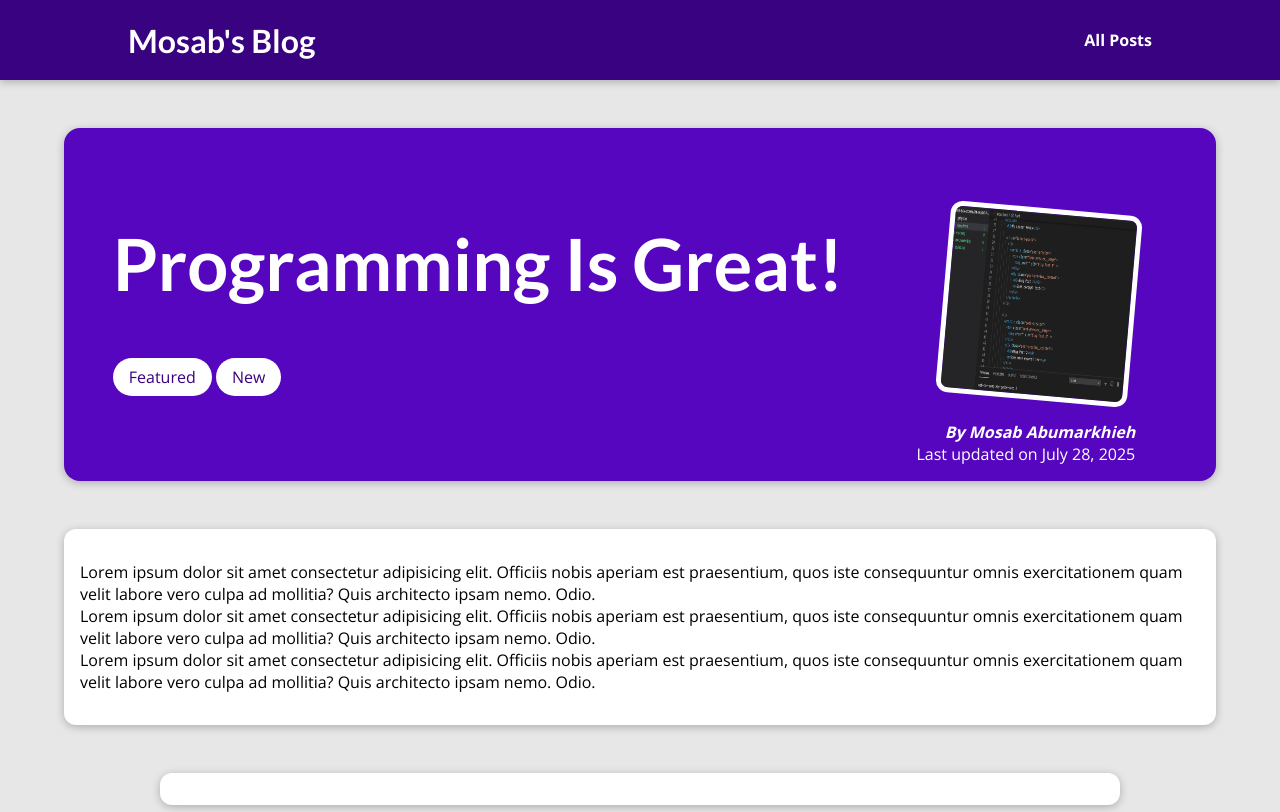
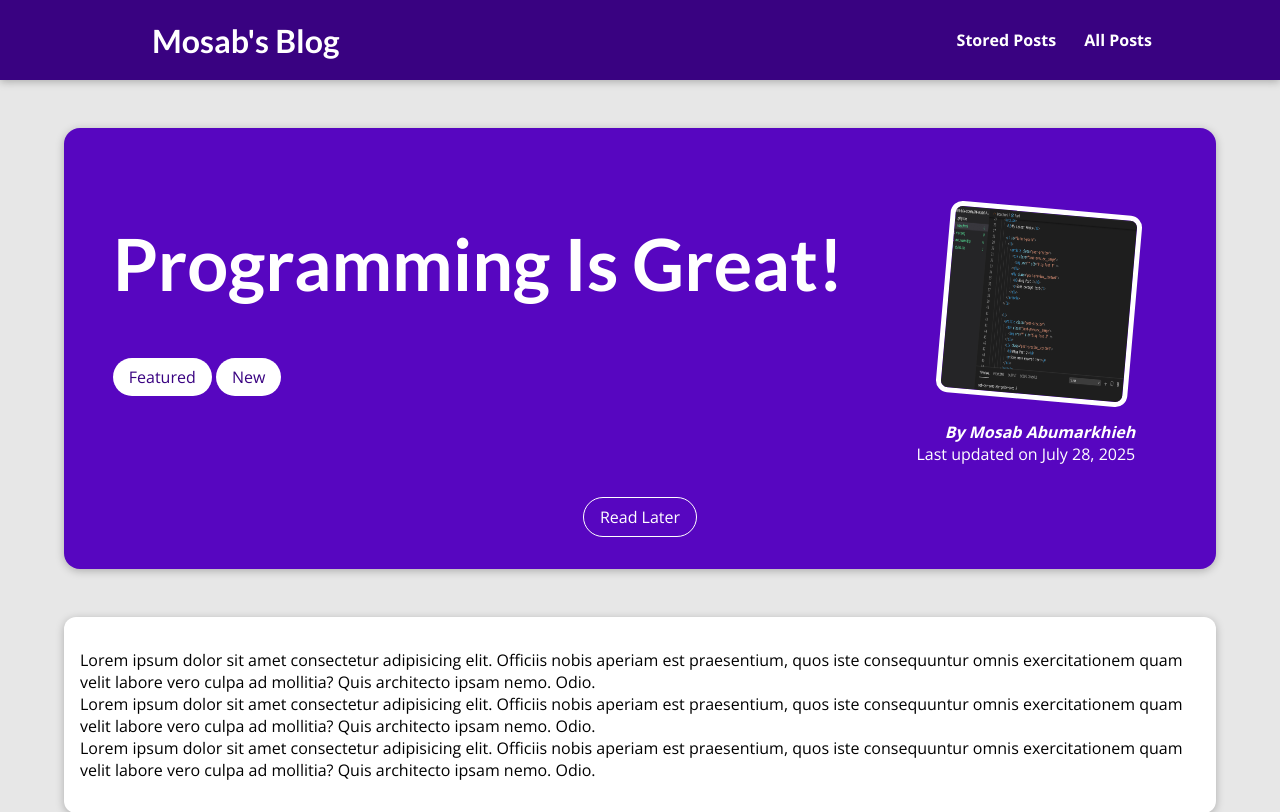
Before and after one commit to mosababumarkhieh/my_site, a Django app: a page that uses templates/base.html in a window 1280 px wide. Shown: the top 812 px of the page. Run offline with Django 5.2, Linux system fonts and the light colour scheme; data comes from the database, SQL or seed files in the repository; both versions use the stored data as it was after the commit.

Commit message:
added sessions, added read later list add func and remove func

```diff
--- a/blog/static/blog/post-detail.css
+++ b/blog/static/blog/post-detail.css
@@ -8,6 +8,11 @@ body {
 }
 
 #summary {
+  display: flex;
+  justify-content: space-evenly;
+}
+
+#top-container {
   margin: 8rem auto 3rem auto;
   padding: 2rem;
   width: 90%;
@@ -18,8 +23,6 @@ body {
   box-shadow: 0 2px 8px rgba(0, 0, 0, 0.25);
   min-height: 22rem;
   height: auto;
-  display: flex;
-  justify-content: space-evenly;
 }
 
 #summary h2 {
@@ -181,6 +184,26 @@ main {
   color: #797979;
 }
 
+#read-later-container {
+  margin-top: 3rem;
+  text-align: center;
+}
+
+#read-later-button {
+  font-size: 1.5rem;
+  border: 1px solid white;
+  background-color: transparent;
+  color: white;
+  font: inherit;
+  cursor: pointer;
+}
+
+#read-later-button:active,
+#read-later-button:hover {
+  background-color: white;
+  color: #390281;
+}
+
 @media (max-width: 60rem) {
   #summary {
     display: flex;
--- a/blog/templates/blog/index.html
+++ b/blog/templates/blog/index.html
@@ -12,7 +12,7 @@
 {% block content %}
   <section id="welcome">
     <header>
-      <img src="{% static "blog/images/MosabPfp.webp" %}" alt="Mosab - The Author Of This Blog" />
+      <img src="{% static "blog/images/MosabPfp.jpg" %}" alt="Mosab - The Author Of This Blog" />
       <h2>MOSAB'S BLOG</h2>
     </header>
     <p>Hi, I am Mosab and I love to blog about tech and personal hobbies!</p>
--- a/blog/templates/blog/post-detail.html
+++ b/blog/templates/blog/post-detail.html
@@ -16,7 +16,8 @@
     </div>
   {% endif %}
 
-  <section id="summary">
+  <section id="top-container">
+    <div id="summary">
       <div class="title-tag">
         <h2>{{ post.title }}</h2>
         {% for tag in tags %}
@@ -30,6 +31,20 @@
           Last updated on <time>{{ post.date }}</time>
         </div>
       </article>
+    </div>
+    <div id="read-later-container">
+      <form action="{% url "read-later" %}" method="POST">
+        {% csrf_token %}
+        <input type="hidden" value="{{ post.id }}" name="post_id" />
+        <button id="read-later-button" class="tag">
+          {% if saved_for_later %}
+            Remove from Saved
+          {% else %}
+            Read Later
+          {% endif %}
+        </button>
+      </form>
+    </div>
   </section>
 
   <main>
--- a/blog/urls.py
+++ b/blog/urls.py
@@ -6,4 +6,5 @@ urlpatterns = [
     path('', views.StartingPageView.as_view(), name="starting-page"),
     path('posts', views.AllPostsView.as_view(), name="posts-page"),
     path('posts/<slug:slug>', views.SinglePostView.as_view(), name="post-detail-page"),
+    path('read-later', views.ReadLaterView.as_view(), name="read-later")
 ]
--- a/blog/views.py
+++ b/blog/views.py
@@ -49,13 +49,23 @@ class AllPostsView(ListView):
 #     })
 
 class SinglePostView(View):
+    def is_stored_for_later(self, request, post_id):
+        stored_posts = request.session.get("stored_posts")
+        if stored_posts is not None:
+            is_saved_for_later = post_id in stored_posts
+        else:
+            is_saved_for_later = False
+        return is_saved_for_later
+
     def get(self, request, slug):
         post = Post.objects.get(slug=slug)
+
         context = {
             "post": post,
             "tags": post.tags.all(),
             "comment_form": CommentForm(),
-            "comments": post.comments.all().order_by("-id")
+            "comments": post.comments.all().order_by("-id"),
+            "saved_for_later": self.is_stored_for_later(request, post.id)
         }
         return render(request, "blog/post-detail.html", context)
 
@@ -73,6 +83,40 @@ class SinglePostView(View):
             "post": post,
             "tags": post.tags.all(),
             "comment_form": comment_form,
-            "comments": post.comments.all().order_by("-id")
+            "comments": post.comments.all().order_by("-id"),
+            "saved_for_later": self.is_stored_for_later(request, post.id)
         }
         return render(request, "blog/post-detail.html", context)
+
+
+class ReadLaterView(View):
+    def get(self, request):
+        stored_posts = request.session.get("stored_posts")
+
+        context = {}
+
+        if stored_posts is None or len(stored_posts) == 0:
+            context["posts"] = []
+            context["has_posts"] = False
+        else:
+            posts = Post.objects.filter(id__in=stored_posts)
+            context["posts"] = posts
+            context["has_posts"] = True
+
+        return render(request, "blog/stored-posts.html", context)
+
+    def post(self, request):
+        stored_posts = request.session.get("stored_posts")
+
+        if stored_posts is None:
+            stored_posts = []
+
+        post_id = int(request.POST["post_id"])
+
+        if post_id not in stored_posts:
+            stored_posts.append(post_id)
+        else:
+            stored_posts.remove(post_id)
+        request.session["stored_posts"] = stored_posts
+
+        return HttpResponseRedirect("/")
--- a/static/app.css
+++ b/static/app.css
@@ -33,6 +33,7 @@ h1, h2, h3 {
   text-decoration: none;
   color: white;
   font-weight: bold;
+  margin-left: 1.5rem;
 }
 
 #main-navigation a:hover,
--- a/templates/base.html
+++ b/templates/base.html
@@ -12,6 +12,7 @@
   <header id="main-navigation">
     <h1><a href="{% url "starting-page" %}">Mosab's Blog</a></h1>
     <nav>
+      <a href="{% url "read-later" %}">Stored Posts</a>
       <a href="{% url "posts-page" %}">All Posts</a>
     </nav>
   </header>
```
Also changed, not shown: db.sqlite3. Lines whose indentation alone changed are shown as unchanged.
